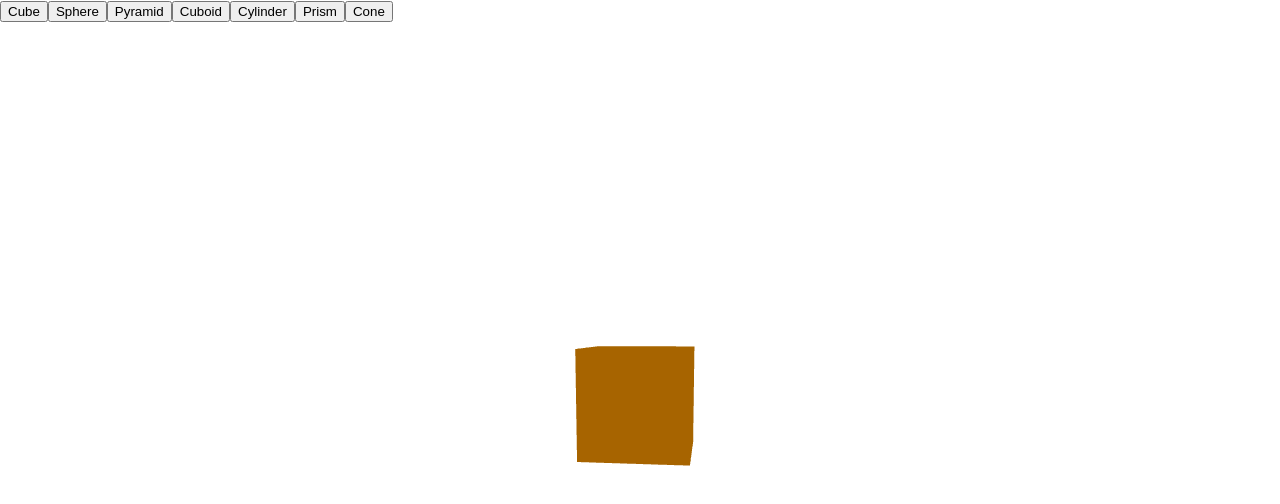
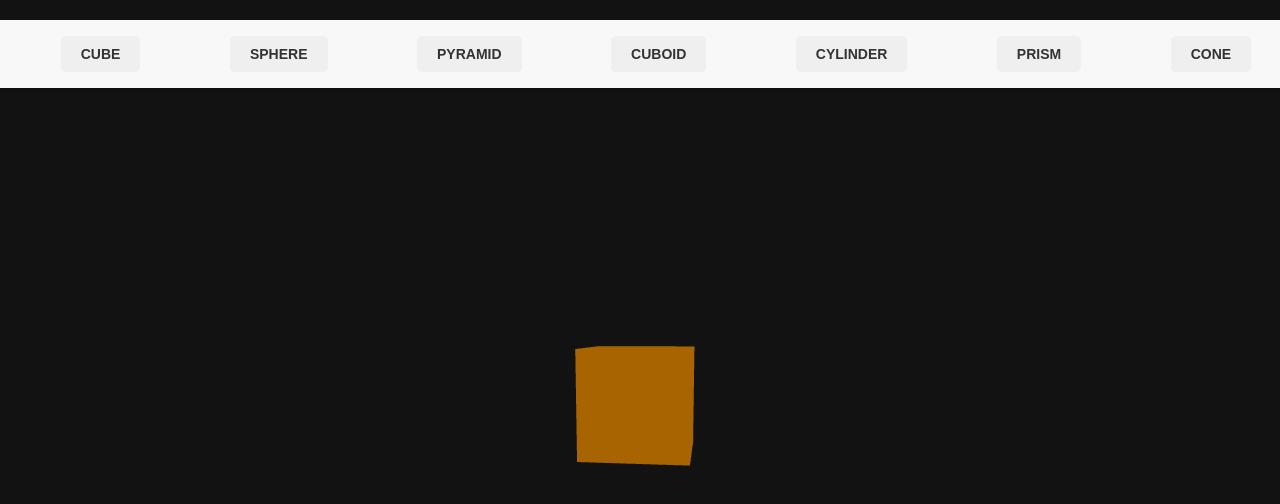
Before and after one commit to Javier1019/shapestest, a React (Create React App) app: page / in a window 1280 px wide. Shown: the top 504 px of the page. Built offline with nearby package versions, Linux system fonts and the light colour scheme.

Commit message:
Made Project look nicer

```diff
--- a/src/App.css
+++ b/src/App.css
@@ -4,9 +4,34 @@
   left: 0;
   width: 100%;
   height: 100%;
+  background-color: #121212; /* Dark background for contrast */
 }
 
 .button-bar {
   position: absolute;
   z-index: 1;
+  top: 20px; /* Add some padding from the top */
+  width: 100%;
+  display: flex;
+  justify-content: space-around; /* Distribute buttons equally across the bar */
+  padding: 1em;
+  background-color: #f8f8f8; /* Light grey color for contrast */
+  box-shadow: 0 2px 4px rgba(0,0,0,0.1); /* Simple shadow for depth */
 }
+
+.button-bar button {
+  border: none;
+  padding: 10px 20px;
+  background-color: #efefef;
+  color: #333;
+  text-transform: uppercase; /* Transform text to uppercase for stylistic choice */
+  font-size: 14px;
+  font-weight: bold;
+  border-radius: 5px; /* Add some roundness to the buttons */
+  transition: background-color 0.3s ease; /* Transition for hover effect */
+}
+
+.button-bar button:hover {
+  background-color: #ddd; /* Change color on hover */
+  cursor: pointer;
+}
```
